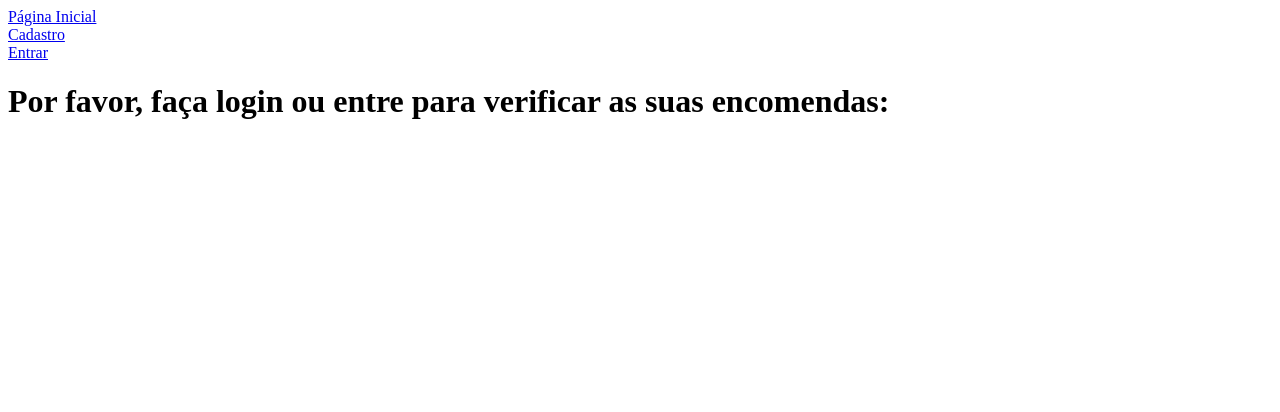
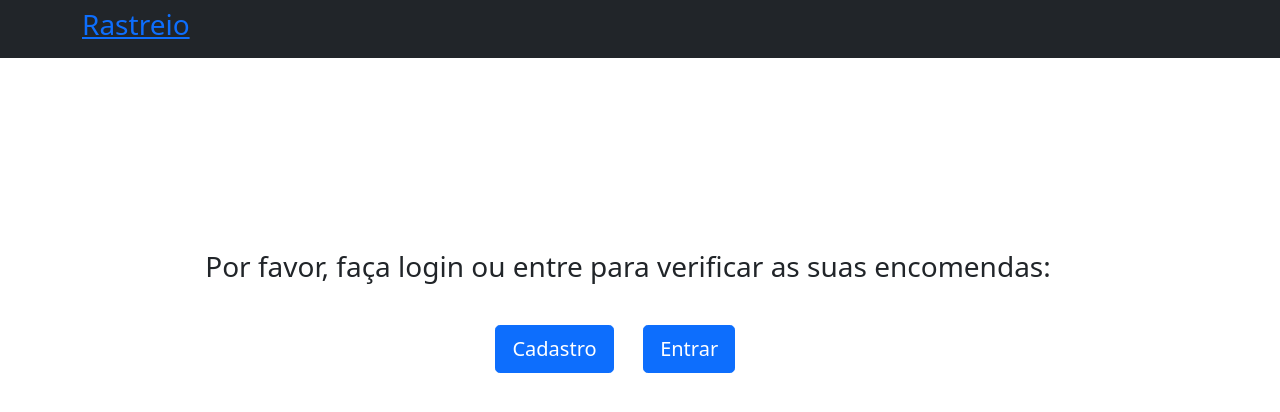
Before and after one commit to kudnx/Rastreio, a Flask app: page / in a window 1280 px wide. Shown: the top 412 px of the page. Run offline with Flask 2, Linux system fonts and the light colour scheme; parts of the project's set-up code (start-up, migrations or seed data) failed here and were passed over.

Commit message:
Correção e bugs e estilização da aplicação.

```diff
--- a/app/models.py
+++ b/app/models.py
@@ -37,9 +37,9 @@ class User(UserMixin, db.Model):
 class PackageInformation():
     quantity = 0
     cod      = ""
-    categoria = ""
-    destinatario = ""
-    dados = [[]]
+    categoty = ""
+    recipient = ""
+    data = [[]]
 
 
     def __repr__(self):
--- a/app/routes.py
+++ b/app/routes.py
@@ -67,38 +67,48 @@ def track(cod):
 
     data = function.getApiData(cod)
 
+    try:
+        mensagem = data["objetos"][0]["mensagem"]
+    except:
+        mensagem = ''
+
+    if mensagem != '':
+        return render_template('package_not_found.html')
+
+    print ()
+
     package = Package.package_description(cod)
 
     PackageInformation.quantity = data["quantidade"]
     PackageInformation.cod = cod
-    PackageInformation.categoria = data["objetos"][0]["tipoPostal"]["categoria"]
+    PackageInformation.categoty = data["objetos"][0]["tipoPostal"]["categoria"]
 
-    PackageInformation.dados.clear()
+    PackageInformation.data.clear()
 
-    for dados in data["objetos"][0]["eventos"]:
-        descricao = dados["descricao"]
+    for data in data["objetos"][0]["eventos"]:
+        description = data["descricao"]
 
-        dataHora = dados["dtHrCriado"].split("T")
+        dateTime = data["dtHrCriado"].split("T")
 
-        dia = dataHora[0].split("-")
-        dia = dia[2] + "/" + dia[1] + "/" + dia[0]
-        hora = dataHora[1]
+        day = dateTime[0].split("-")
+        day = day[2] + "/" + day[1] + "/" + day[0]
+        hour = dateTime[1]
 
         try:
-            cidade = dados["unidade"]["endereco"]["cidade"]
+            city = data["unidade"]["endereco"]["cidade"]
         except:
-            cidade = dados["unidade"]["nome"]
+            city = data["unidade"]["nome"]
 
         try:
-            cidadeDestino = dados["unidadeDestino"]["endereco"]["cidade"]
+            destinationCity = data["unidadeDestino"]["endereco"]["cidade"]
         except:
-            cidadeDestino = ''
+            destinationCity = ''
 
         try:
-            detalhe = dados["detalhe"]
+            detail = data["detalhe"]
         except:
-            detalhe = ''
+            detail = ''
 
-        PackageInformation.dados.append([descricao, cidade, cidadeDestino, dia, hora, detalhe])
+        PackageInformation.data.append([description, city, destinationCity, day, hour, detail])
 
     return render_template('track.html', title='Encomenda', packageinformation=PackageInformation, package=package)
--- /dev/null
+++ b/app/static/style.css
@@ -0,0 +1,62 @@
+/* index.html */
+
+.index_main{
+    text-align: center;
+    margin-top: 15%;
+    width: fit-content;
+}
+
+.index_main h3{
+    margin-bottom: 5%;
+}
+
+.index_main a{
+    margin-right: 3%;
+}
+
+.row{
+    width: 100%;
+    display: flex;
+    flex-direction: row;
+    justify-content: center;
+}
+
+#index_title{
+    text-align: center;
+    margin-top: 5%;
+    margin-bottom: 2%;
+}
+
+.index_table{
+    width: 80%;
+}
+
+/* register.html */
+
+.register{
+    text-align: center;
+    margin-top: 10%;
+    width: fit-content;
+}
+
+/* login.html */
+
+.login{
+    text-align: center;
+    margin-top: 10%;
+    width: fit-content;
+}
+
+/* track.html */
+
+.track_title{
+    margin-top: 15%;
+}
+
+/* package_registration.html */
+
+.package_registration{
+    text-align: center;
+    margin-top: 10%;
+    width: fit-content;
+}
--- a/app/templates/index.html
+++ b/app/templates/index.html
@@ -2,10 +2,18 @@
 
 {% block content %}
     {% if current_user.is_anonymous %}
-        <h1>Por favor, faça login ou entre para verificar as suas encomendas:</h1>
+        <div class="row">
+            <div class="index_main">
+                <h3>Por favor, faça login ou entre para verificar as suas encomendas:</h3>
+                <a type="button" class="btn btn-primary btn-lg" href="{{ url_for('register') }} ">Cadastro</a>
+                <a type="button" class="btn btn-primary btn-lg" href="{{ url_for('login') }} ">Entrar</a>
+            </div>
+        </div>
     {% else %}
-        <h1>Olá, {{ current_user.username }}</h1><br><br>
-        <table>
+        <h1 id="index_title">Olá, {{ current_user.username }}:</h1>
+        <div class="row">
+            <div class="index_table">
+                <table class="table table-dark text-center">
                     <tr>
                         <th>Descrição</th>
                         <th>Código</th>
@@ -15,9 +23,11 @@
                     <tr>
                         <td>{{ package.description }}</td>
                         <td>{{ package.cod }}</td>
-                <td><a href="{{ url_for('track', cod=package.cod) }}">Rastrear</a></td>
+                        <td><a class="btn btn-primary" href="{{ url_for('track', cod=package.cod) }}">Rastrear</a></td>
                     </tr>
                     {% endfor %}
                 </table>
+            </div>
+        </div>
     {% endif %}
 {% endblock %}
--- a/app/templates/login.html
+++ b/app/templates/login.html
@@ -1,6 +1,8 @@
 {% extends "menu.html" %}
 
 {% block content %}
+    <div class="row">
+        <div class="login">
             <h1>Login</h1>
             <form action="" method="POST" novalidate>
                 {{ form.hidden_tag() }}
@@ -24,4 +26,6 @@
                 </p>
                 <p>{{ form.submit() }}</p>
             </form>
+        </div>
+    </div>
 {% endblock %}
--- a/app/templates/menu.html
+++ b/app/templates/menu.html
@@ -3,17 +3,26 @@
     <meta charset="UTF-8">
     <meta http-equiv="X-UA-Compatible" content="IE=edge">
     <meta name="viewport" content="width=device-width, initial-scale=1.0">
+    <link href="https://cdn.jsdelivr.net/npm/bootstrap@5.0.2/dist/css/bootstrap.min.css" rel="stylesheet" integrity="sha384-EVSTQN3/azprG1Anm3QDgpJLIm9Nao0Yz1ztcQTwFspd3yD65VohhpuuCOmLASjC" crossorigin="anonymous">
+    <script src="https://cdn.jsdelivr.net/npm/bootstrap@5.0.2/dist/js/bootstrap.bundle.min.js" integrity="sha384-MrcW6ZMFYlzcLA8Nl+NtUVF0sA7MsXsP1UyJoMp4YLEuNSfAP+JcXn/tWtIaxVXM" crossorigin="anonymous"></script>
+    <link rel="stylesheet" href="static/style.css">
     <title>{{ title }}</title>
 </head>
 <body>
     {% if current_user.is_anonymous %}
-    <div><a href="{{ url_for('index') }}">Página Inicial</a></div>
-    <div><a href="{{ url_for('register') }} ">Cadastro</a></div>
-    <div><a href="{{ url_for('login') }} ">Entrar</a></div>
+        <nav class="navbar navbar-expand-lg navbar-dark bg-dark">
+            <div class="container-md">
+                <a class="h3 text-justify" href="{{ url_for('index') }}">Rastreio</a>
+            </div>
+        </nav>
     {% else %}
-    <div><a href="{{ url_for('index') }}">Página Inicial</a></div>
-    <div><a href="{{ url_for('package_registration') }} ">Cadastro de Encomendas</a></div>
-    <div><a href="{{ url_for('logout') }} ">Sair</a></div>
+    <nav class="navbar navbar-expand-lg navbar-dark bg-dark">
+        <div class="container-md">
+            <a class="h5 text-justify" href="{{ url_for('index') }}">Página Inicial</a>
+            <a class="h5 text-justify" href="{{ url_for('package_registration') }} ">Cadastro de Encomendas</a>
+            <a class="h5 text-justify" href="{{ url_for('logout') }} ">Sair</a>
+        </div>
+    </nav>
     {% endif %}
     {% with messages = get_flashed_messages() %}
     {% if messages %}
--- a/app/templates/package_registration.html
+++ b/app/templates/package_registration.html
@@ -1,6 +1,8 @@
 {% extends "menu.html" %}
 
 {% block content %}
+    <div class="row">
+        <div class="package_registration">
             <h1>Cadastro de Encomenda</h1>
             <form action="" method="POST" novalidate>
                 {{ form.hidden_tag() }}
@@ -20,4 +22,6 @@
                 </p>
                 <p>{{ form.submit() }}</p>
             </form>
+        </div>
+    </div>
 {% endblock %}
--- a/app/templates/register.html
+++ b/app/templates/register.html
@@ -1,8 +1,11 @@
 {% extends "menu.html" %}
 
 {% block content %}
+    <div class="row">
+        <div class="register">
             <h1>Cadastro de Usuário</h1>
             <form action="" method="POST" novalidate>
+                <div class="form-group">
                     {{ form.hidden_tag() }}
                     <p>
                         {{ form.username.label }}<br>
@@ -26,5 +29,8 @@
                         {% endfor %}
                     </p>
                     <p>{{ form.submit() }}</p>
+                </div>
             </form>
+        </div>
+    </div>
 {% endblock %}
```
Also changed, not shown: app/templates/package_not_found.html (added, +9 -0 lines), app/templates/track.html (+17 -12 lines). Lines whose indentation alone changed are shown as unchanged.
